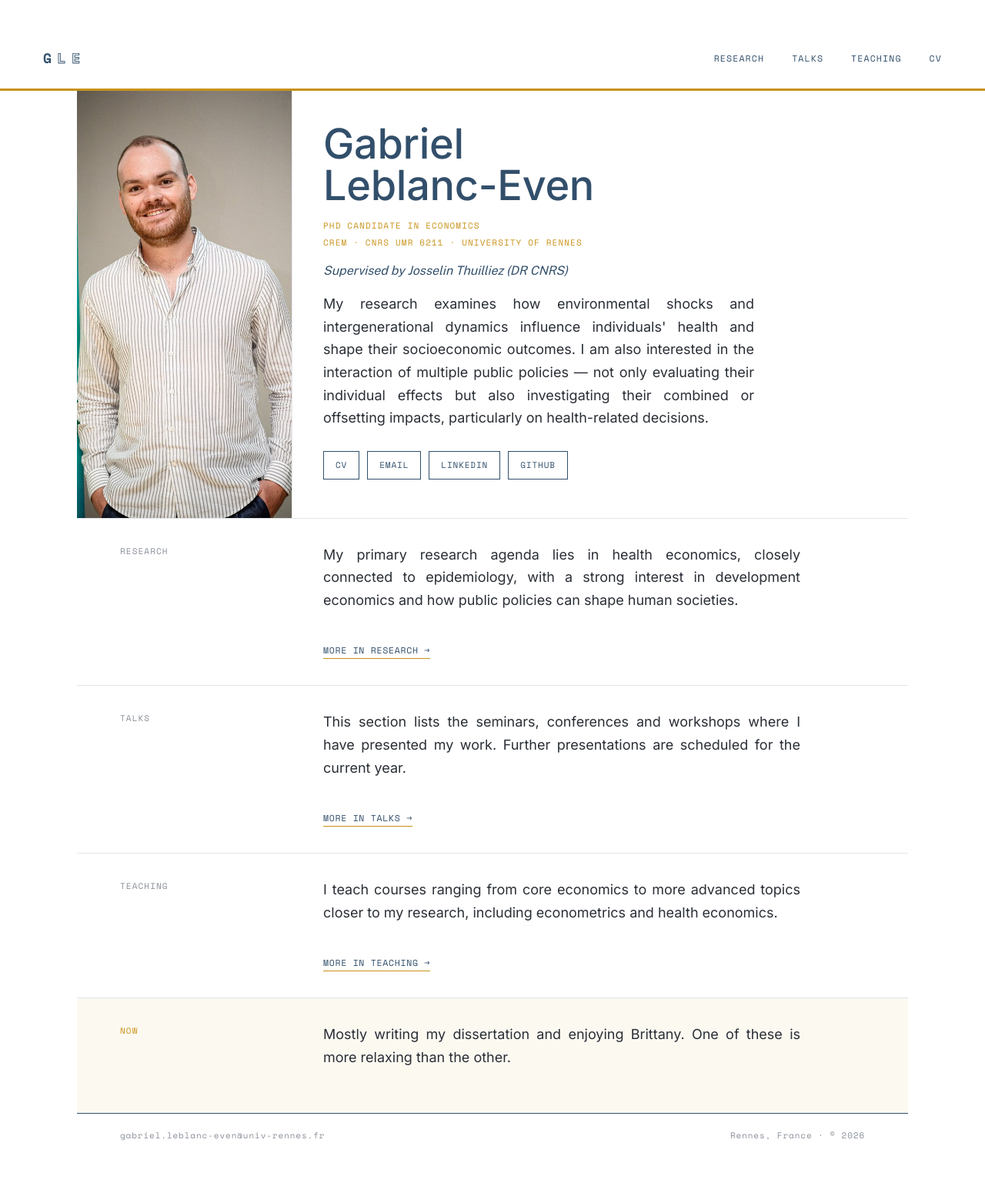
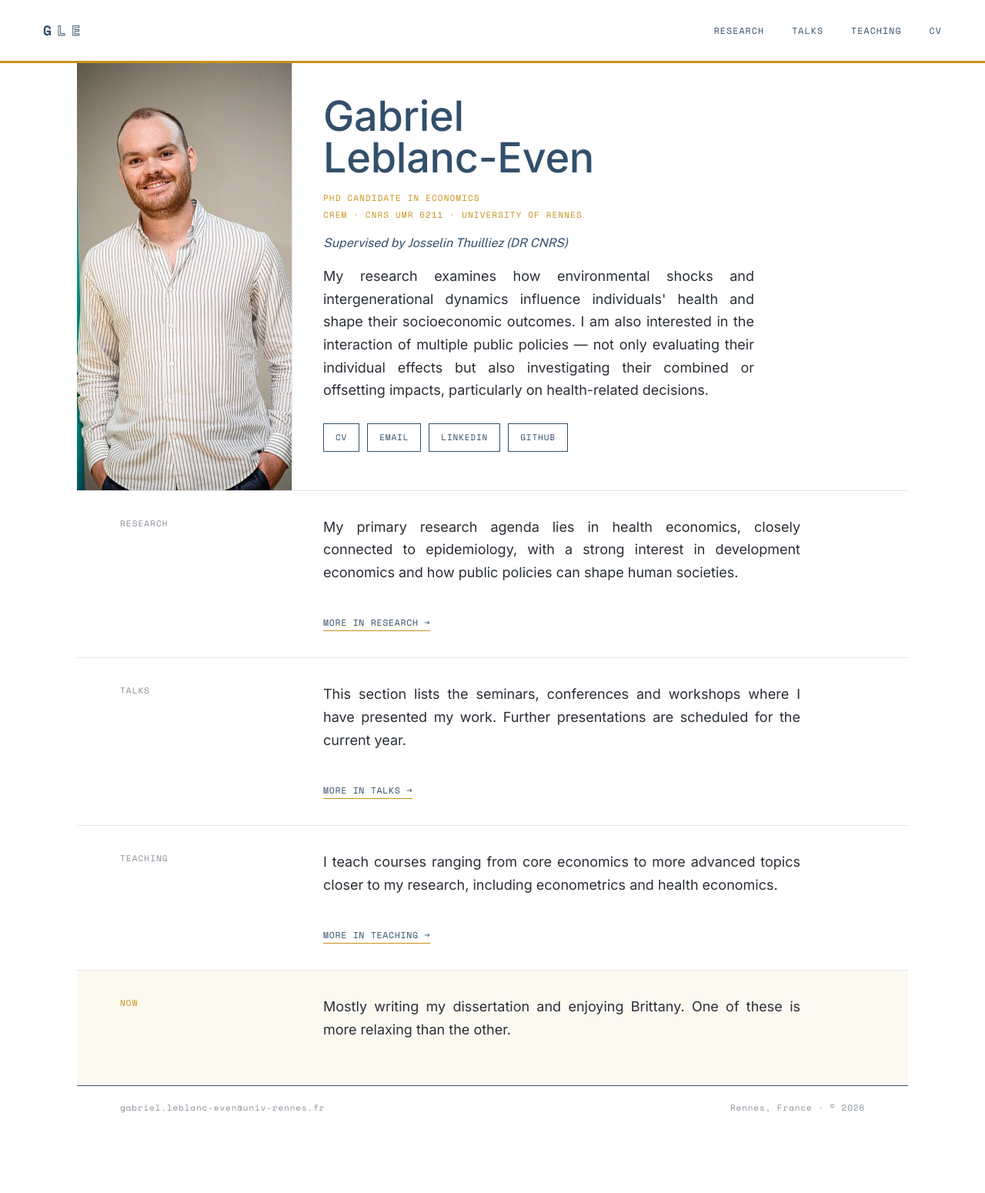
Before and after one commit to gabriel-leblanceven/gabriel-leblanceven.github.io, a Jekyll site: the page built from _pages/about.md, in a window 1280 px wide. Shown: the whole page at 77% size. Built offline with Jekyll 4.4.1, drawn with Linux system fonts in a browser that asks for light colours; a script bundle is joined from its source files by our own code; library files that are not in the unit come from our copies; after the commit the page ends 1487 px from its top, so only the background shows below that.

Commit message:
Remove theme spacing above nav and below footer
The theme's #main top margin, the empty page header/meta blocks and the
body margin-bottom set by the theme JS (sized for its hidden footer)
left blank bands around the custom GLE layout.

Co-Authored-By: Claude Opus 5.5 <noreply@anthropic.com>

```diff
--- a/_includes/head/custom.html
+++ b/_includes/head/custom.html
@@ -18,5 +18,11 @@
 
 <!-- GLE — hide theme masthead on pages that ship their own nav -->
 {% if page.hide_masthead %}
-<style>.masthead { display: none; }</style>
+<style>
+.masthead { display: none; }
+/* Remove theme spacing above the GLE nav and below the GLE footer */
+html, body { margin: 0 !important; padding: 0 !important; }
+#main { margin-top: 0 !important; margin-bottom: 0 !important; }
+.page__inner-wrap > header, .page__meta { display: none !important; }
+</style>
 {% endif %}
```
